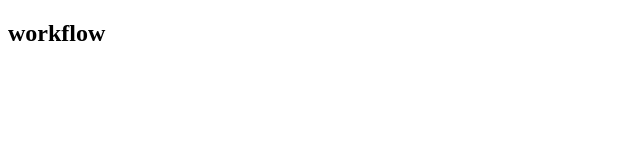
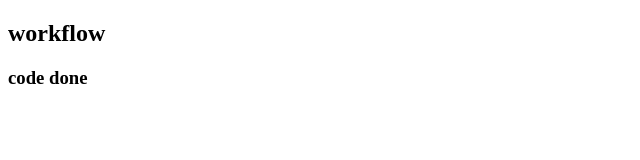
Before and after one commit to krobin9/Git-Workflow, a plain HTML site: page index.html in a window 1280 px wide. Shown: the full height of the page, 0-640 px from the left. Drawn offline with Linux system fonts and the light colour scheme.

Commit message:
changes done

```diff
--- a/index.html
+++ b/index.html
@@ -7,5 +7,6 @@
 </head>
 <body>
     <h2>workflow</h2>
+    <h3>code done</h3>
 </body>
 </html>
```
